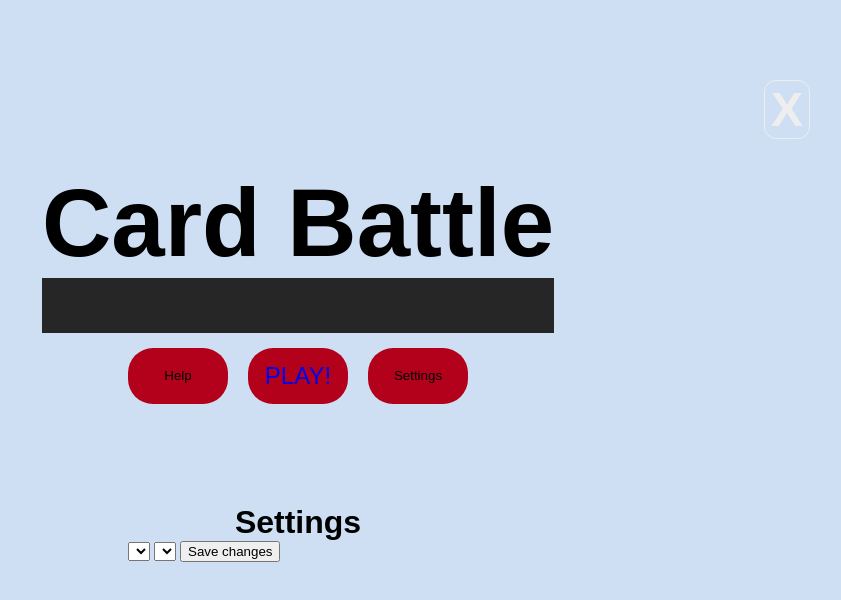
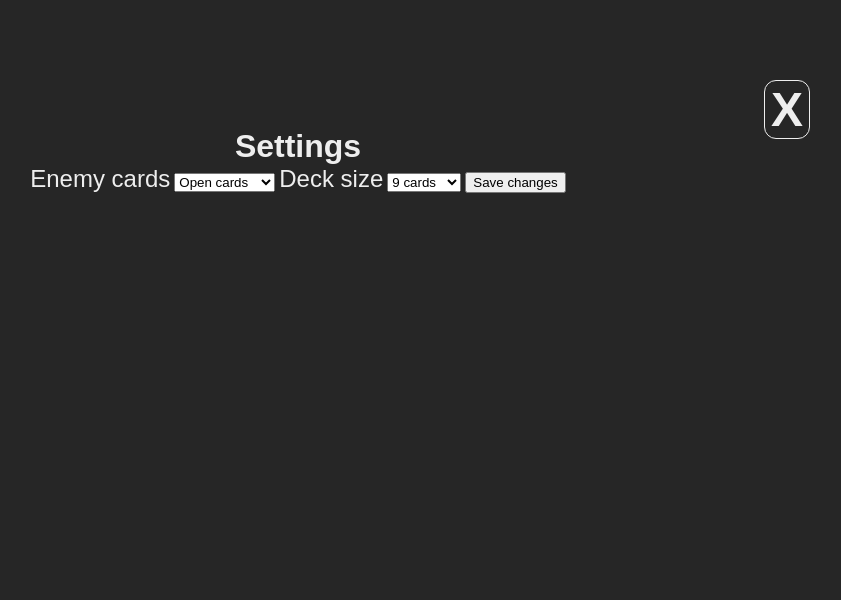
Before and after one commit to EmilionR/card-battle-pp2, a plain HTML site: page index.html in a window 1280 px wide. Both pictures are taken after a click on the button "Settings". Shown: the whole page, without its empty margins (342-1183 px from the left). Drawn offline with Linux system fonts and the light colour scheme.

Commit message:
Give settings menu open/close functionality

```diff
--- a/assets/css/style.css
+++ b/assets/css/style.css
@@ -35,8 +35,7 @@ h2 {
     font-size: 600%;
 }
 
-p,
-a {
+p, a, label {
     font-family: sans-serif;
     font-size: 150%;
 }
@@ -79,7 +78,8 @@ a {
 }
 
 /* "How to play" modal */
-#info-screen {
+#info-screen,
+#settings-screen {
     position: fixed;
     background-color: #262626;
     color: var(--clr-white);
--- a/assets/js/menu.js
+++ b/assets/js/menu.js
@@ -1,16 +1,26 @@
+//Menu screen that is open
+let openMenu;
+
 /**
  * Open "how to play" modal
  */
-function openHelp(){
+function openHelp() {
     //Make "how to play" visible
-    document.getElementById("info-screen").style.display = "block";
+    openMenu = document.getElementById("info-screen");
+    openMenu.style.display = "block";
 }
 
-function openSettings(){
+function openSettings() {
     //Make settings visible
+    openMenu = document.getElementById("settings-screen")
+    openMenu.style.display = "block";
+}
+
+function saveChanges() {
+    //Save and apply settings
 }
 
 function closeMenu() {
     //Hide "how to play" window
-    document.getElementById("info-screen").style.display = "none";
+    openMenu.style.display = "none";
 }
--- a/index.html
+++ b/index.html
@@ -17,7 +17,7 @@
             <div id="menu">
                 <button onclick="openHelp()">Help</button>
                 <a href="game.html">PLAY!</a>
-                <button onclick="openSeeings()">Settings</button>
+                <button onclick="openSettings()">Settings</button>
             </div>
             <div id="info-screen">
                 <h3>How to play:</h3>
@@ -43,13 +43,15 @@
             <div id="settings-screen">
                 <h3>Settings</h3>
                 <div class="under-title"></div>
+                <label for="open-cards">Enemy cards</label>
                 <select name="open-cards" id="open-cards">
-                    <option value="Open cards"></option>
-                    <option value="Hidden cards"></option>
+                    <option value="open-cards">Open cards</option>
+                    <option value="hide-cards">Hidden cards</option>
                 </select>
+                <label for="deck-size">Deck size</label>
                 <select name="deck-size" id="deck-size">
-                    <option value="9 cards"></option>
-                    <option value="18 cards"></option>
+                    <option value="9-card">9 cards</option>
+                    <option value="18-card">18 cards</option>
                 </select>
                 <button onclick="saveChanges()">Save changes</button>
                 <button class="close-menu" onclick="closeMenu()">X</button>
```
